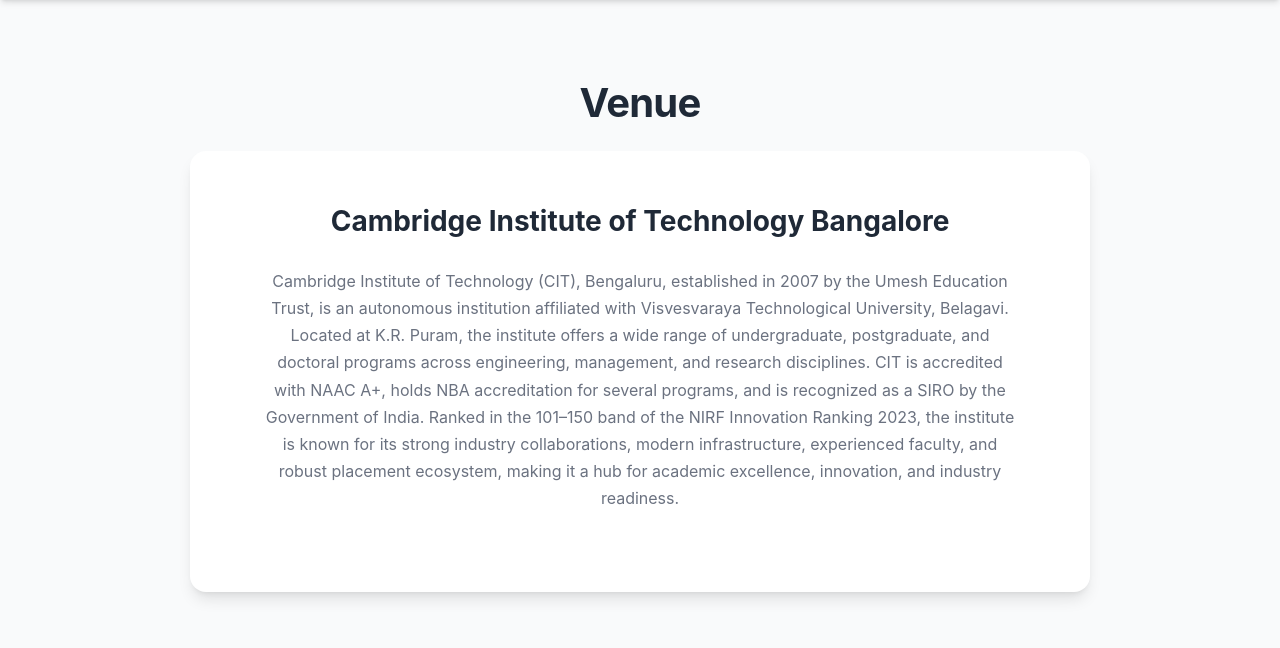
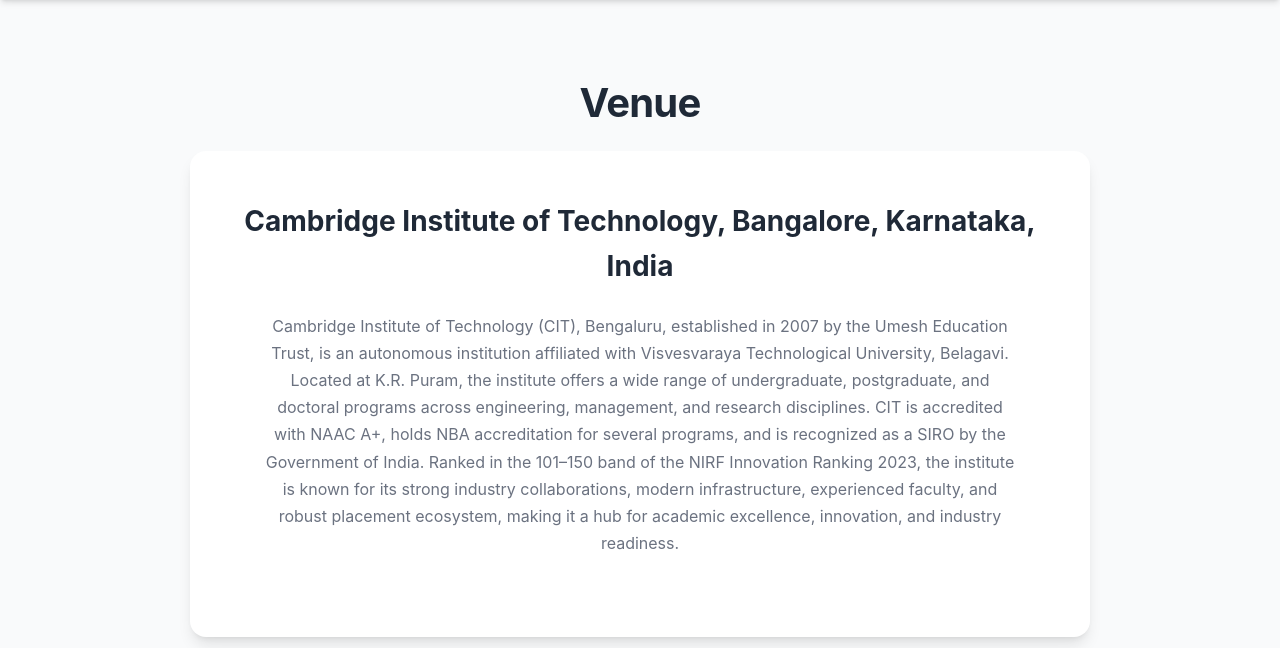
Before and after one commit to keerthivasan91/AIP-conference, a Flask app: page /venue in a window 1280 px wide. Shown: the part 109-757 px from the top of the page. Run offline with Flask 3, Linux system fonts and the light colour scheme.

Commit message:
Update venue title to include full location details for clarity

```diff
--- a/templates/venue.html
+++ b/templates/venue.html
@@ -9,7 +9,7 @@
 
     <!-- Venue Details -->
     <div class="venue-card">
-        <h3>Cambridge Institute of Technology Bangalore </h3>
+        <h3>Cambridge Institute of Technology, Bangalore, Karnataka, India</h3>
         <p>Cambridge Institute of Technology (CIT), Bengaluru, established in 2007 by the Umesh Education Trust, is an autonomous institution affiliated with Visvesvaraya Technological University, Belagavi. Located at K.R. Puram, the institute offers a wide range of undergraduate, postgraduate, and doctoral programs across engineering, management, and research disciplines. CIT is accredited with NAAC A+, holds NBA accreditation for several programs, and is recognized as a SIRO by the Government of India. Ranked in the 101–150 band of the NIRF Innovation Ranking 2023, the institute is known for its strong industry collaborations, modern infrastructure, experienced faculty, and robust placement ecosystem, making it a hub for academic excellence, innovation, and industry readiness.
         </p>
     </div>
```
